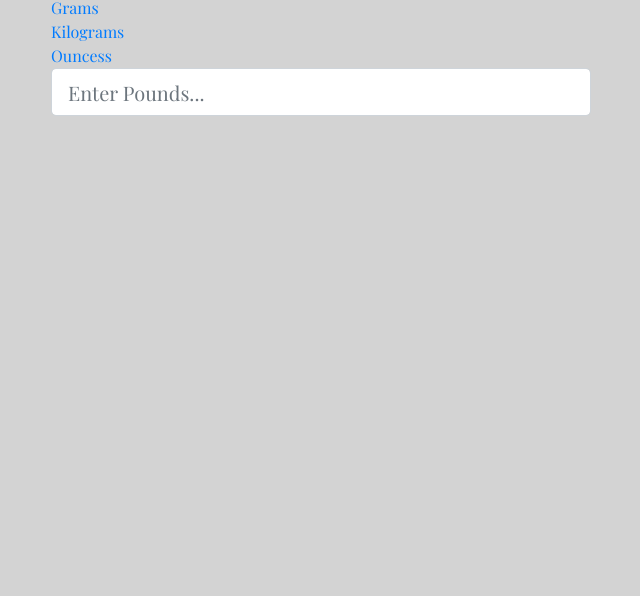
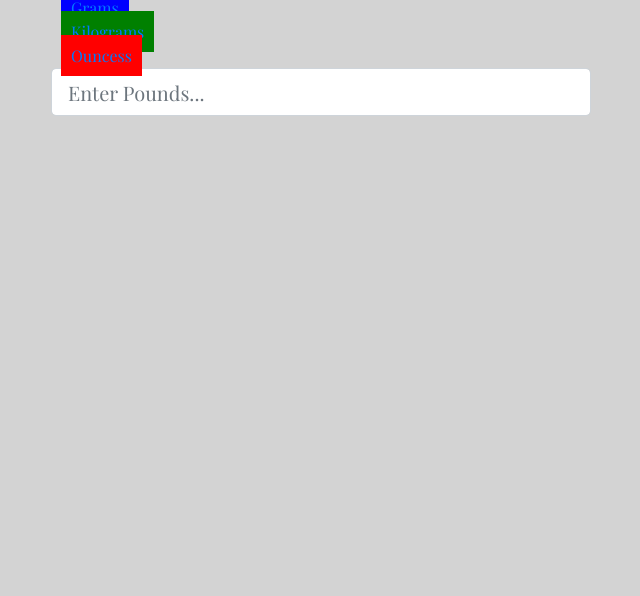
Before and after one commit to Aaron033/weight-convertor, a plain HTML site: page index.html in a window 1280 px wide. Shown: the part 204-800 px from the top of the page, without its empty margins (319-959 px from the left). Drawn offline with nearby package versions, Linux system fonts and the light colour scheme.

Commit message:
style added to submenus

```diff
--- a/index.html
+++ b/index.html
@@ -23,9 +23,9 @@
         <div class="col-md-6 offset-md-3">
             <h1 class ="display-4 text-center mb-3">Weight Converter</h1>
             <form>
-                <div><a href="">Grams</a></div>
-                <div><a href="">Kilograms</a></div>
-                <div><a href="">Ouncess</a></div>
+                <div><a href="" class ="grams">Grams</a></div>
+                <div><a href="" class ="kilo">Kilograms</a></div>
+                <div><a href="" class ="oun">Ouncess</a></div>
             </form>
         <form>
           <div class="form-group">
--- a/style.css
+++ b/style.css
@@ -30,3 +30,21 @@ nav li a {
     text-transform: uppercase;
 
 }
+
+.grams {
+    background-color: blue;
+    padding: 10px;
+    margin: 10px;
+}
+
+.kilo{
+        background-color: green;
+     padding: 10px;
+        margin: 10px;
+}
+
+.oun{
+    background-color:red;
+     padding: 10px;
+        margin: 10px;
+}
```
